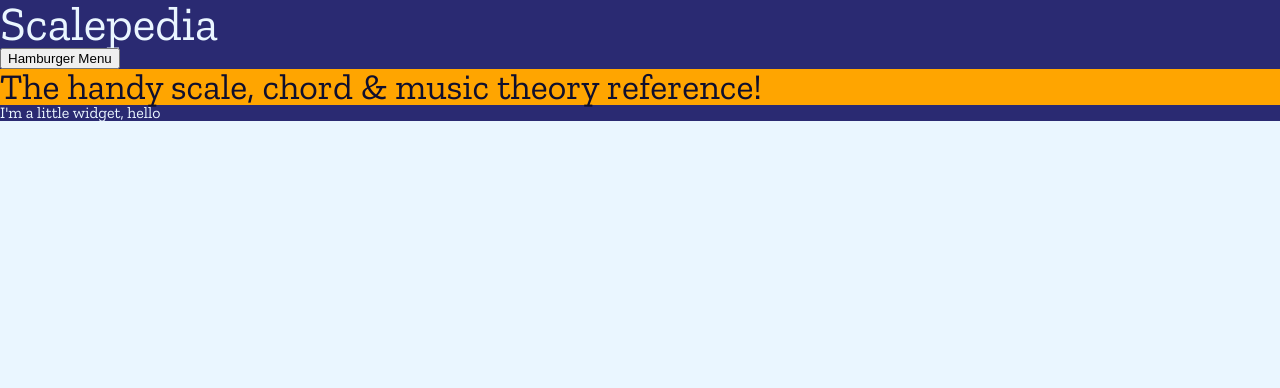
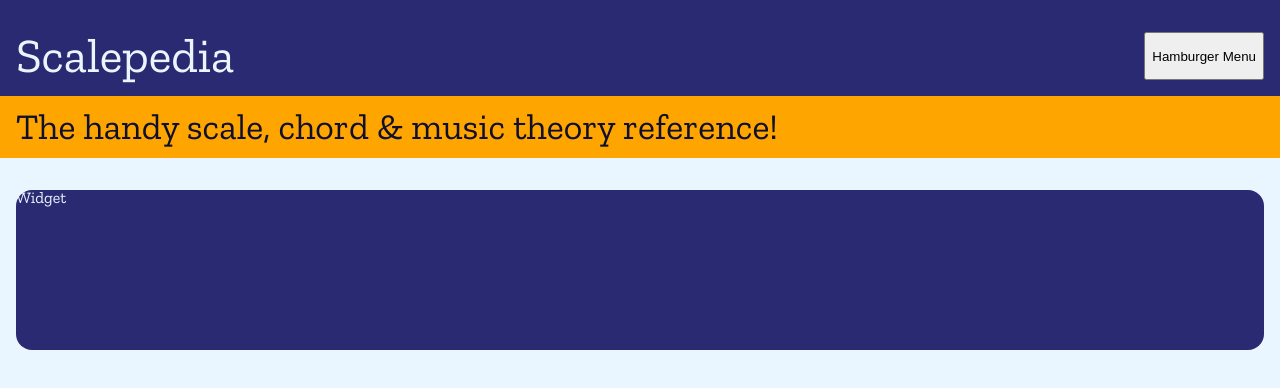
Before and after one commit to thomaswalsh92/scalepedia, a React (Create React App) app: page / in a window 1280 px wide. Shown: the top 388 px of the page. Built offline with nearby package versions, Linux system fonts and the light colour scheme.

Commit message:
applied basic styling to align with design

```diff
--- a/src/App.scss
+++ b/src/App.scss
@@ -22,14 +22,26 @@
 
 .navbar {
   background-color: $lightPurple;
+  display: flex;
+  justify-content: space-between;
   p {
     font-size: 3rem;
     color: $lightBlue;
+    margin-top: 2rem;
+    margin-bottom: 1rem;
+    margin-left: 1rem;
+  }
+  //button applies to hamburger menu
+  button {
+    margin-top: 2rem;
+    margin-right: 1rem;
+    margin-bottom: 1rem;
   }
 }
 
 .hero {
   background-color: orange;
+  padding: 0.8rem 1rem;
   p {
     font-size: 2.25rem;
     color: $darkPurple;
@@ -37,7 +49,10 @@
 }
 
 .widget {
+  margin: 2rem 1rem;
   background-color: $lightPurple;
+  border-radius: 1rem;
+  height: 10rem;
   p {
     color: $lightBlue;
   }
--- a/src/Widget/Widget.js
+++ b/src/Widget/Widget.js
@@ -1,7 +1,7 @@
 export const widget = () => {
     return (
         <div className='widget'>
-            <p>I'm a little widget, hello</p>
+            <p>Widget</p>
         </div>
     )
 
```
